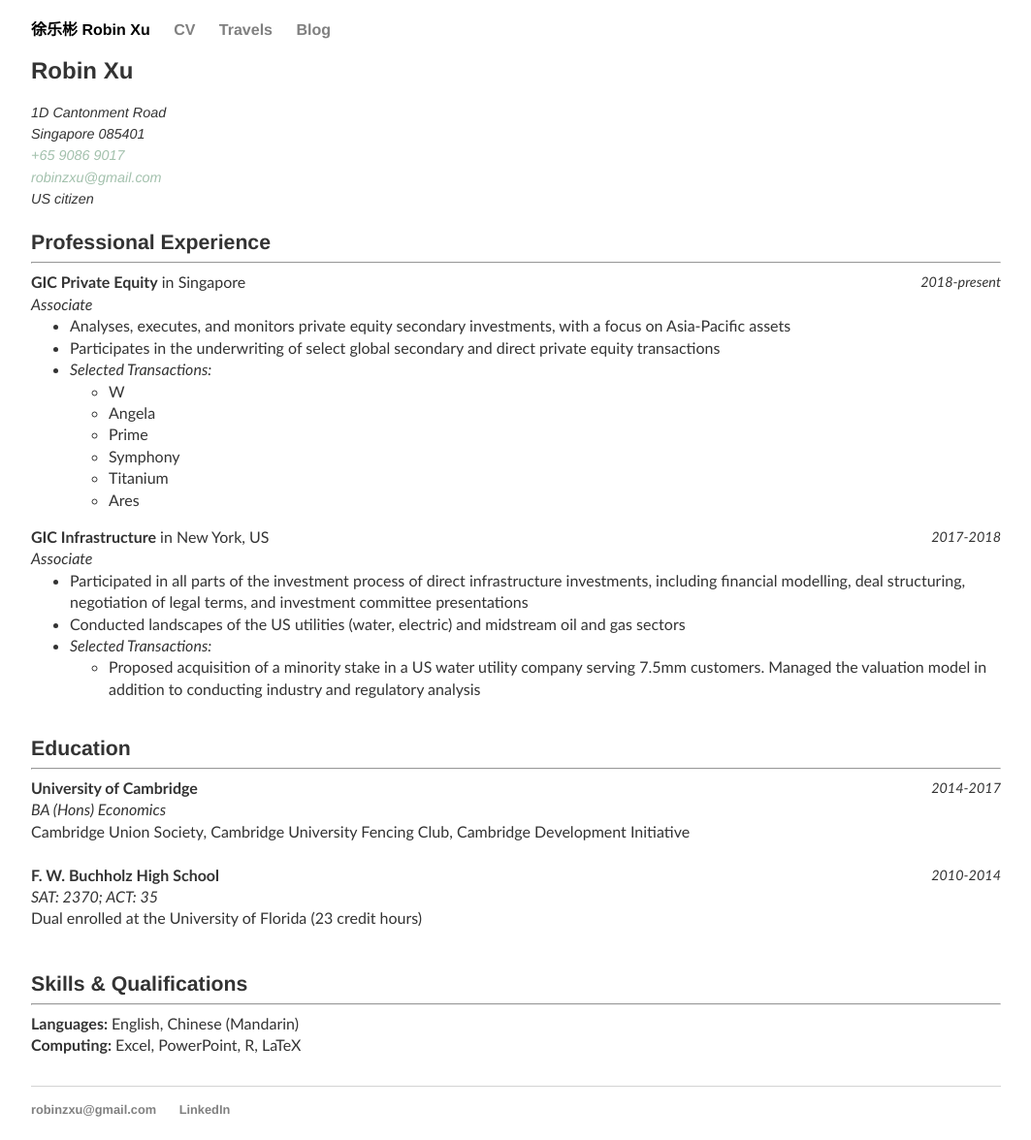
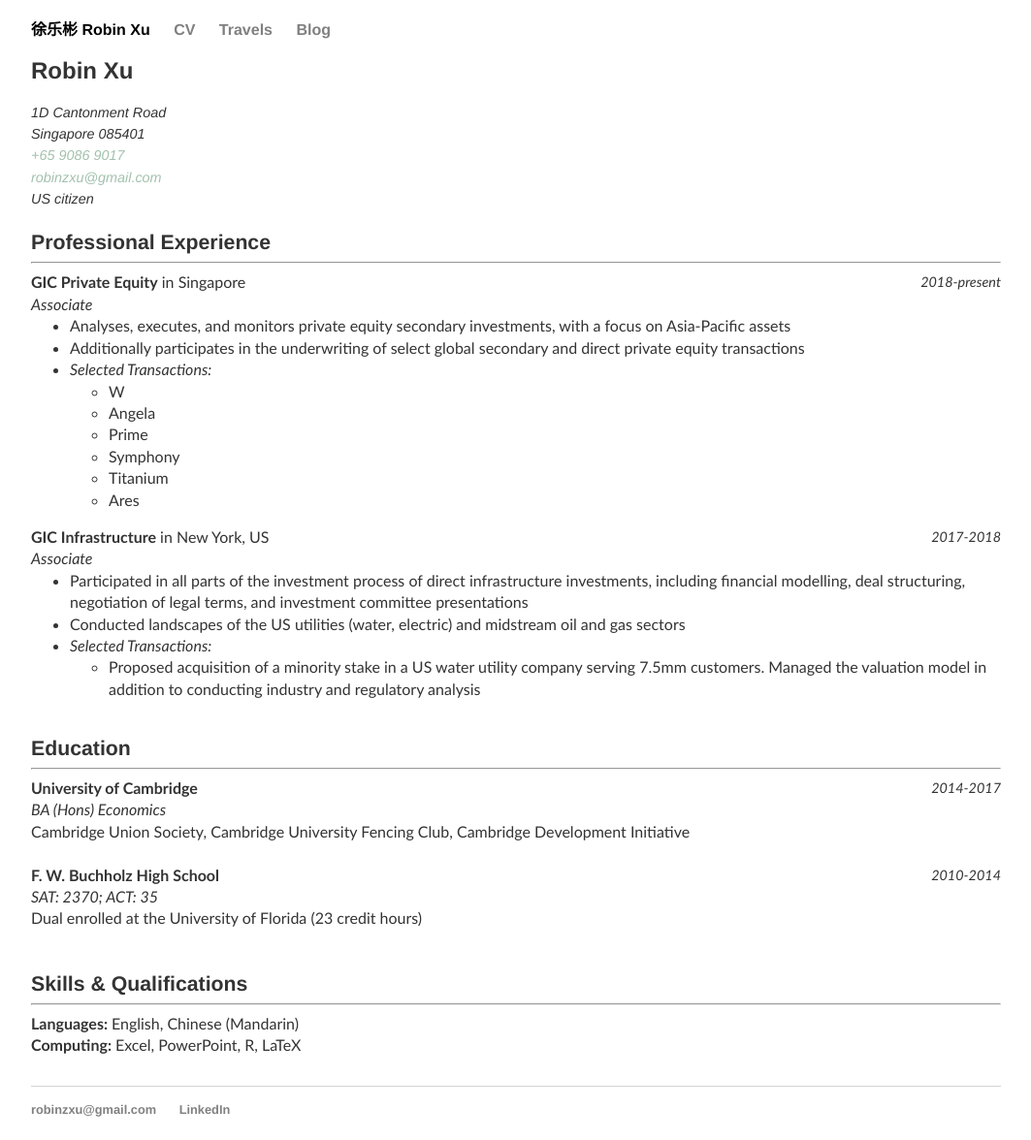
Before and after one commit to robinzxu/robinzxu.github.io, a Jekyll site: the page built from cv/index.html, in a window 1280 px wide. Shown: the whole page at 97% size, without its empty margins (108-1171 px from the left). Built offline with Jekyll 4.4.1, drawn with Linux system fonts in a browser that asks for light colours.

Commit message:
Update index.html

```diff
--- a/cv/index.html
+++ b/cv/index.html
@@ -23,7 +23,7 @@
 	<i>Associate</i>
 	<ul style="margin-top:0">
 		<li>Analyses, executes, and monitors private equity secondary investments, with a focus on Asia-Pacific assets
-		<li>Participates in the underwriting of select global secondary and direct private equity transactions
+		<li>Additionally participates in the underwriting of select global secondary and direct private equity transactions
 		<li><i>Selected Transactions:</i>
 		<ul>
 			<li>W
```
